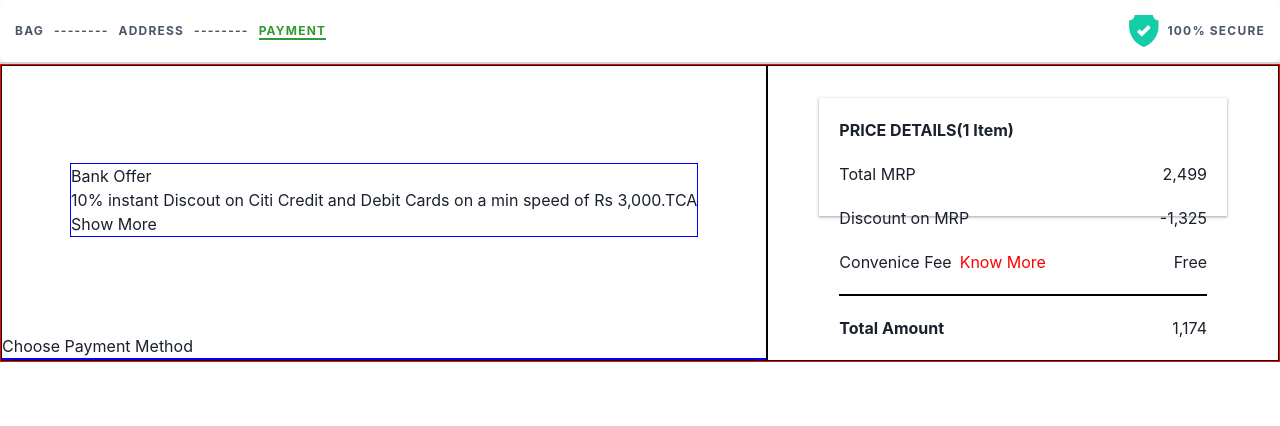
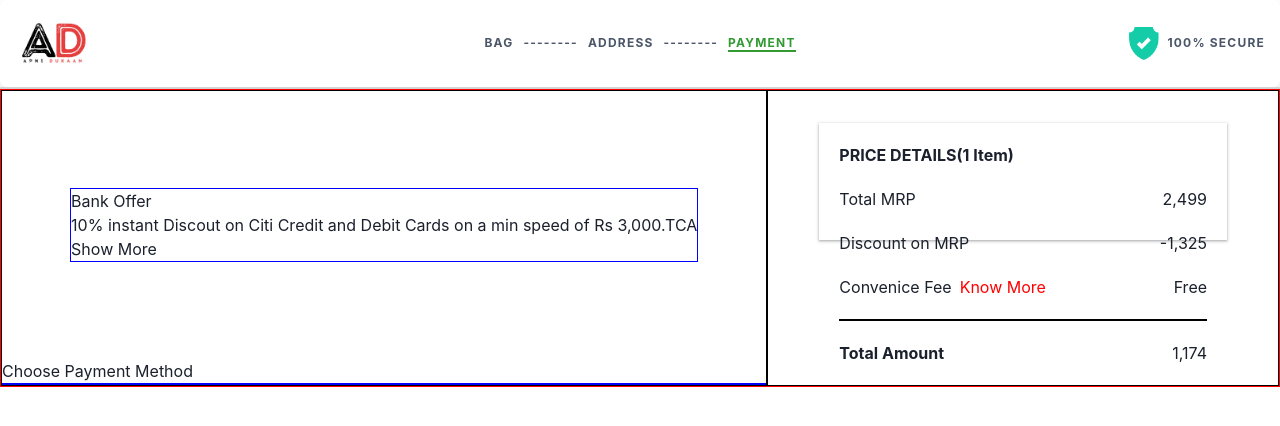
Before and after one commit to Vishwa9011/Apni_Dukaan, a React (Vite) app: page /cart/payment in a window 1280 px wide. Shown: the top 426 px of the page. Built offline with nearby package versions, Linux system fonts and the light colour scheme; no server answers; the database is empty; sample sign-in values are in the browser's storage.

Commit message:
payment budg

```diff
--- a/src/Components/Address/Address.tsx
+++ b/src/Components/Address/Address.tsx
@@ -113,7 +113,7 @@ const Address = () => {
 
             <Flex className='main_mou' w="100%" justifyContent="center" >
                <Box className='flexmain_mou' m="auto" w="80%" p="5" px='7' h={"fit-content"} mt="8">
-                  <Box>
+                  <Box >
                      <Text fontSize={'1.5em'} fontWeight='semibold'>Saved Address</Text>
                      <Flex gap='2' p='2' align={'center'}>
                         <Box h='100%' alignSelf={'stretch'} pt='1'>
--- a/src/Components/Payment/Payment.tsx
+++ b/src/Components/Payment/Payment.tsx
@@ -9,6 +9,11 @@ const Payment = () => {
           <Box>
                <Flex m={"auto"} align='center' className='cartlogo' boxShadow='base' rounded='md' p={"15px"} alignItems={"center"}>
                     <Flex w={["100%", "100%", "100%", "100%"]} className='cartlogoss' justifyContent={"space-between"}>
+                         <Flex flex={1}>
+                              <Link to='/'>
+                                   <Image w={"80px"} src={img} alt='apnidukan' />
+                              </Link>
+                         </Flex>
                          <Flex gap='10px' align={'center'} fontSize={['10px', '10px', '10px', 'xs']} fontWeight="bolder" color={"gray.600"} letterSpacing="widest">
                               <Link to='/cart'>
                                    BAG
```
